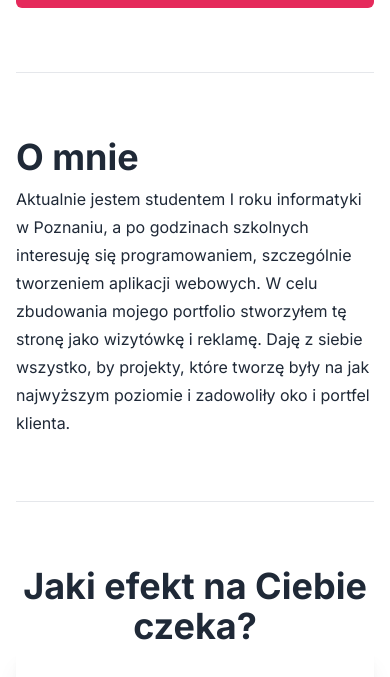
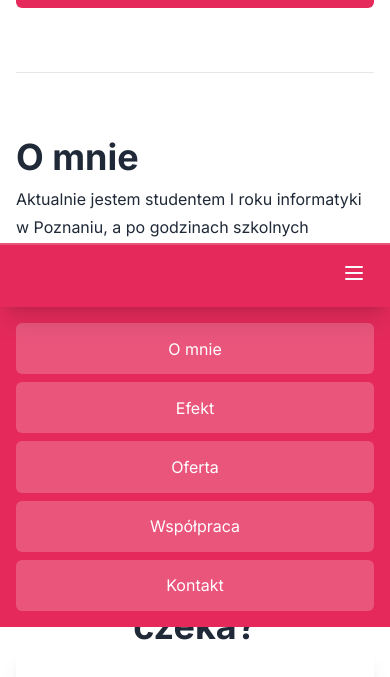
Before and after one commit to mateuszmanczak04/portfolio-website, a Next.js app: page / in a window 390 px wide. Shown: the part 537-1214 px from the top of the page. Built offline with nearby package versions, Linux system fonts and the light colour scheme.

Commit message:
add mobile navigation

```diff
--- a/src/app/layout.tsx
+++ b/src/app/layout.tsx
@@ -2,6 +2,7 @@ import type { Metadata } from 'next';
 import { Inter } from 'next/font/google';
 import './globals.css';
 import { cn } from '@/lib/utils';
+import Navigation from '@/components/Navigation';
 
 const inter = Inter({ subsets: ['latin'] });
 
@@ -17,7 +18,10 @@ export default function RootLayout({
 }) {
   return (
     <html lang='en'>
-      <body className={cn(inter.className, 'text-gray-800')}>{children}</body>
+      <body className={cn(inter.className, 'text-gray-800')}>
+        <Navigation />
+        {children}
+      </body>
     </html>
   );
 }
--- a/src/app/page.tsx
+++ b/src/app/page.tsx
@@ -8,7 +8,7 @@ import Separator from '@/components/Separator';
 
 export default function Home() {
   return (
-    <div className='container py-24 flex flex-col gap-16'>
+    <div className='container py-8 flex flex-col'>
       <Hero />
       <Separator />
       <About />
--- a/src/components/About.tsx
+++ b/src/components/About.tsx
@@ -1,6 +1,6 @@
 const About = ({}) => {
   return (
-    <div className='w-full flex flex-col gap-2'>
+    <div className='w-full flex flex-col gap-2 py-16' id='o-mnie'>
       <h2 className='text-4xl font-bold'>O mnie</h2>
       <p className='leading-7'>
         Aktualnie jestem studentem I roku informatyki w Poznaniu, a po godzinach
--- a/src/components/Contact.tsx
+++ b/src/components/Contact.tsx
@@ -3,7 +3,7 @@ import ContactForm from './ContactForm';
 
 const Contact = () => {
   return (
-    <div className='flex flex-col gap-4 w-full'>
+    <div className='flex flex-col gap-4 py-16 w-full' id='kontakt'>
       <h2 className='text-4xl font-bold text-center w-full'>Kontakt</h2>
       <ContactForm />
       <div className='flex flex-col gap-4 px-4'>
--- a/src/components/Effect.tsx
+++ b/src/components/Effect.tsx
@@ -3,7 +3,7 @@ import EffectCard from './EffectCard';
 
 const Effect = () => {
   return (
-    <div className='w-full flex flex-col'>
+    <div className='w-full flex flex-col py-16' id='efekt'>
       <h2 className='text-4xl font-bold text-center w-full'>
         Jaki efekt na Ciebie czeka?
       </h2>
--- a/src/components/Hero.tsx
+++ b/src/components/Hero.tsx
@@ -3,7 +3,7 @@ import { Button } from './ui/button';
 
 const Hero = () => {
   return (
-    <div className='w-full flex flex-col gap-8 items-center'>
+    <div className='w-full flex flex-col gap-8 py-16 items-center'>
       <Image
         src='/images/hero.jpg'
         alt='hero image'
--- /dev/null
+++ b/src/components/Navigation.tsx
@@ -0,0 +1,64 @@
+'use client';
+
+import { Menu } from 'lucide-react';
+import { Button } from './ui/button';
+import { useState } from 'react';
+import { FC } from 'react';
+import { cn } from '@/lib/utils';
+import Link from 'next/link';
+
+const Navigation = ({}) => {
+  const [open, setOpen] = useState(false);
+
+  return (
+    <div className='z-50'>
+      {/* mobile nav bar: */}
+      <div className='fixed bottom-0 inset-x-0 bg-primary h-16 p-2 text-white flex justify-end z-50 shadow-xl border-t-2 border-t-white/20'>
+        <Button
+          className='hover:bg-white/10 -z-50'
+          onClick={() => setOpen((prev) => !prev)}>
+          <Menu />
+        </Button>
+      </div>
+      {/* list of mobile nav items: */}
+      <div
+        className={cn(
+          'fixed bg-primary bottom-16 inset-x-0 flex flex-col justify-between gap-2 p-4 border-primary transition h-[320px] z-10',
+          open ? 'translate-y-0' : 'translate-y-[384px]'
+        )}>
+        <MobileNavigationItem href='#o-mnie' onClick={() => setOpen(false)}>
+          O mnie
+        </MobileNavigationItem>
+        <MobileNavigationItem href='#efekt' onClick={() => setOpen(false)}>
+          Efekt
+        </MobileNavigationItem>
+        <MobileNavigationItem href='#oferta' onClick={() => setOpen(false)}>
+          Oferta
+        </MobileNavigationItem>
+        <MobileNavigationItem href='#wspolpraca' onClick={() => setOpen(false)}>
+          Współpraca
+        </MobileNavigationItem>
+        <MobileNavigationItem href='#kontakt' onClick={() => setOpen(false)}>
+          Kontakt
+        </MobileNavigationItem>
+      </div>
+    </div>
+  );
+};
+
+export default Navigation;
+
+const MobileNavigationItem: FC<{
+  children: React.ReactNode;
+  onClick: () => void;
+  href: string;
+}> = ({ children, onClick, href }) => {
+  return (
+    <Link
+      className='flex-1 flex items-center justify-center w-full p-2 bg-white/20 text-white hover:bg-white/30 rounded-md cursor-pointer'
+      onClick={onClick}
+      href={href}>
+      {children}
+    </Link>
+  );
+};
--- a/src/components/Offer.tsx
+++ b/src/components/Offer.tsx
@@ -2,7 +2,7 @@ import OfferCard from './OfferCard';
 
 const Offer = () => {
   return (
-    <div className='w-full flex flex-col gap-4'>
+    <div className='w-full flex flex-col gap-4 py-16' id='oferta'>
       <h2 className='text-4xl text-center w-full font-bold'>Aktualna oferta</h2>
       <div className='grid grid-cols-1 gap-4'>
         <OfferCard
--- a/src/components/Process.tsx
+++ b/src/components/Process.tsx
@@ -2,7 +2,7 @@ import EffectCard from './EffectCard';
 
 const Process = ({}) => {
   return (
-    <div className='w-full flex flex-col'>
+    <div className='w-full flex flex-col py-16' id='wspolpraca'>
       <h2 className='text-4xl text-center w-full font-bold'>
         Przebieg współpracy
       </h2>
```
